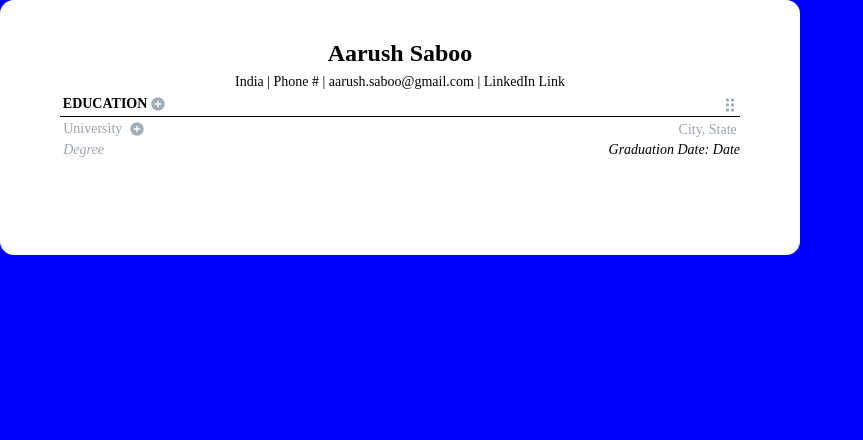
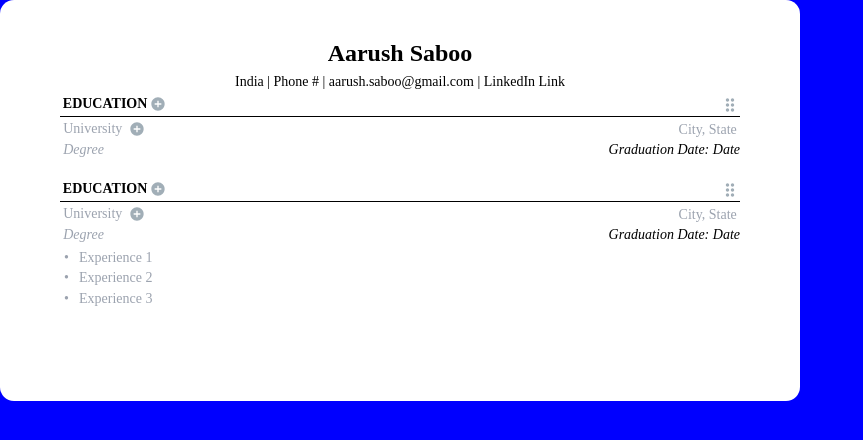
Before and after one commit to aarushsaboo/resume-frontend, a JavaScript app: page / in a window 1280 px wide. Shown: the top 440 px of the page, without its empty margins (0-863 px from the left). Built offline with nearby package versions, Linux system fonts and the light colour scheme; the HTML template or start-up script is replaced by a standard one.

Commit message:
Added BulletContainer. Not adding the Bullet component yet as the editing logic has not been finalized.

```diff
--- /dev/null
+++ b/src/components/BulletContainer/BulletContainer.js
@@ -0,0 +1,19 @@
+import styles from './BulletContainer.module.css';
+
+const BulletContainer = () => {
+  return (
+    <div className={styles.bulletContainer}>
+      <div className={styles.bullet}>
+        <p contentEditable={true} className={styles["is-empty"]}></p>
+      </div>
+      <div className={styles.bullet}>
+        <p contentEditable={true} className={styles["is-empty"]}></p>
+      </div>
+      <div className={styles.bullet}>
+        <p contentEditable={true} className={styles["is-empty"]}></p>
+      </div>
+    </div>
+  )
+};
+
+export default BulletContainer;
--- /dev/null
+++ b/src/components/BulletContainer/BulletContainer.module.css
@@ -0,0 +1,52 @@
+
+/* bullet container */
+.bulletContainer {
+    width: 100%;
+    cursor: pointer;
+}
+
+.bullet {
+    font-size: 14px;
+    font-family: "Times New Roman", Times, serif;
+    line-height: 20.5px;
+    text-align: left;
+    border-color: transparent;
+    border-bottom-width: 1px;
+    min-width: 20px;
+    width: 100%;
+    position: relative;
+}
+
+.bullet p {
+    margin-left: 19px; /* Increase left margin for proper bullet positioning */
+    height: max-content;
+    position: relative;
+}
+
+.bullet p::before {
+    content: '•';
+    color: #9ca3af;
+    position: absolute;
+    /* left: -16px;  */
+    left: -15px;
+}
+
+.bullet p.is-empty::before {
+    content: '•';
+    color: #9ca3af;
+}
+
+.bullet:nth-of-type(1) p.is-empty::after {
+    content: ' Experience 1';
+    color: #9ca3af;
+}
+
+.bullet:nth-of-type(2) p.is-empty::after {
+    content: ' Experience 2';
+    color: #9ca3af;
+}
+
+.bullet:nth-of-type(3) p.is-empty::after {
+    content: ' Experience 3';
+    color: #9ca3af;
+}
--- a/src/pages/ResumeWorkspace/ResumeWorkspace.js
+++ b/src/pages/ResumeWorkspace/ResumeWorkspace.js
@@ -3,6 +3,7 @@ import Personal from './components/Personal/Personal';
 import Heading from '../../components/Heading/Heading';
 import Organization from '../../components/Organization/Organization';
 import Degree from '../../components/Degree/Degree';
+import BulletContainer from '../../components/BulletContainer/BulletContainer';
 
 const ResumeWorkspace = () => {
   return (
@@ -23,7 +24,27 @@ const ResumeWorkspace = () => {
               leftIconStyles={styles.leftIcon}
               rightIconStyles={styles.rightIcon}
             />
-            <Degree leftIconStyles={styles.leftIcon} rightIconStyles={styles.rightIcon} />
+            <Degree
+              leftIconStyles={styles.leftIcon}
+              rightIconStyles={styles.rightIcon}
+            />
+          </div>
+        </div>
+        <div className={styles.projectExperience}>
+          <Heading
+            leftIconStyles={styles.leftIcon}
+            rightIconStyles={styles.rightIcon}
+          />
+          <div className={styles.container}>
+            <Organization
+              leftIconStyles={styles.leftIcon}
+              rightIconStyles={styles.rightIcon}
+            />
+            <Degree
+              leftIconStyles={styles.leftIcon}
+              rightIconStyles={styles.rightIcon}
+            />
+            <BulletContainer />
           </div>
         </div>
       </div>
--- a/src/pages/ResumeWorkspace/ResumeWorkspace.module.css
+++ b/src/pages/ResumeWorkspace/ResumeWorkspace.module.css
@@ -17,7 +17,7 @@
 }
 
 /* education */
-.education{
+.education, .projectExperience{
     margin-bottom: 16px;
     width: 100%;
 }
```
